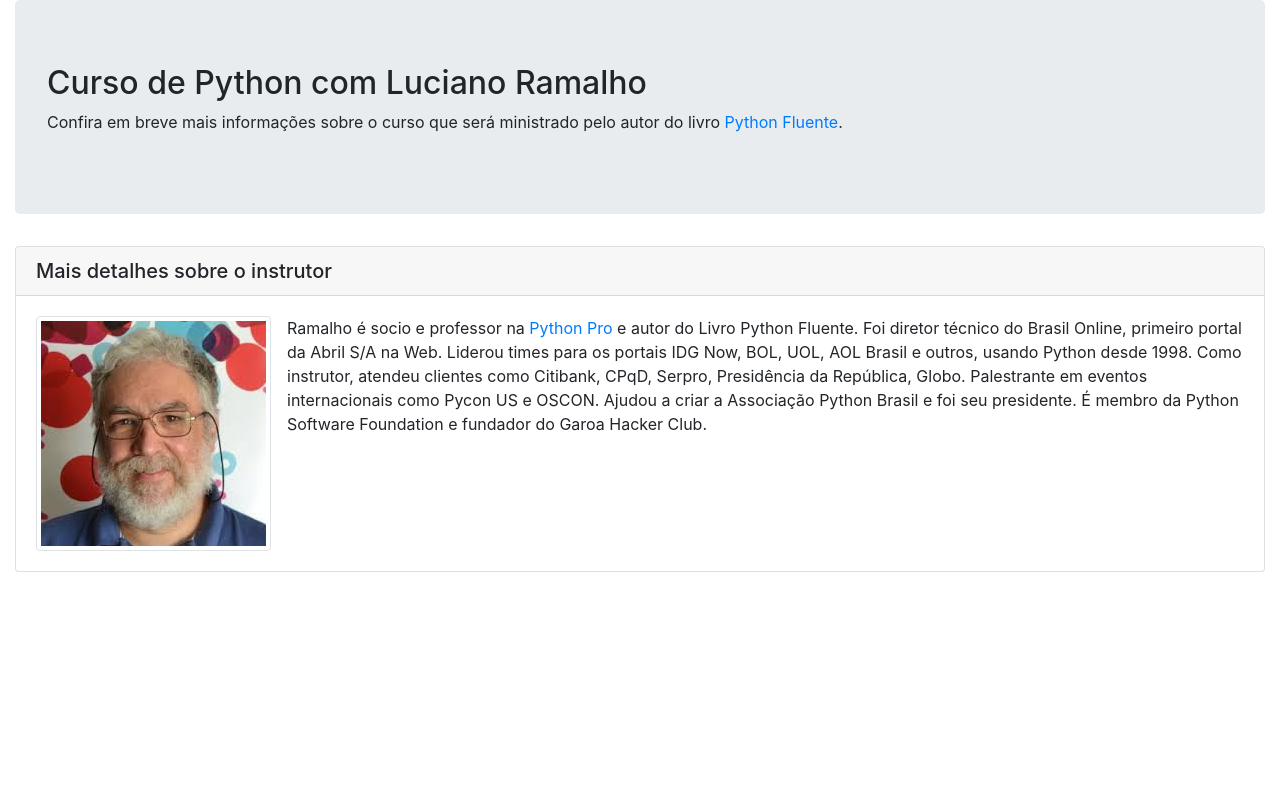
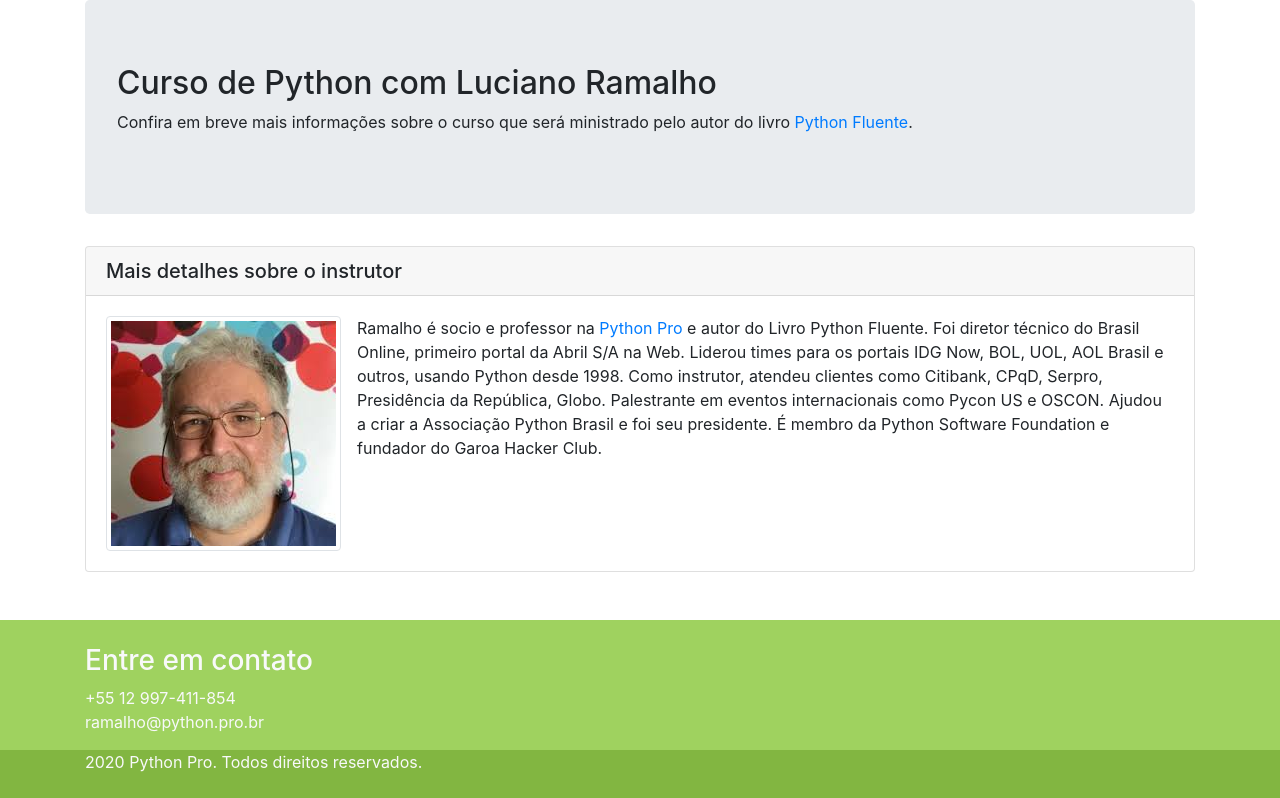
Before and after one commit to guilhermegouw/python_pro_django, a Django app: page / in a window 1280 px wide. Shown: the part 56-854 px from the top of the page. Before the commit the page ends 628 px from the top, so only its background shows below. Run offline with Django 3.2, Linux system fonts and the light colour scheme; some libraries are stand-ins or nearby versions.

Commit message:
footer style

```diff
--- a/pypro/base/static/css/style.css
+++ b/pypro/base/static/css/style.css
@@ -1 +1,6 @@
-# Empty CSS file for your own CSS
+.main-footer{
+    background-color: #9fd25f;
+}
+.rights{
+    background-color: #82b641;
+}
--- a/pypro/base/templates/base/home.html
+++ b/pypro/base/templates/base/home.html
@@ -33,7 +33,7 @@
       </div>
   </nav>
 
-    <div class="container-fluid">
+  <div class="container">
 	<div class="row">
 		<div class="col-md-12">
 
@@ -70,7 +70,30 @@
 			</div>
 		</div>
 	</div>
-</div>
+  </div>
+  <footer class="main-footer mt-5 pt-4 text-light">
+	  <div class="container">
+		  <div class="row">
+			  <div class="col">
+				  <h3>Entre em contato</h3>
+				  <address>
+					  +55 12 997-411-854
+					  <br/>
+					  <a href="mailto:ramalho@python.pro.br" class="text-light">ramalho@python.pro.br</a>
+				  </address>
+			  </div>
+		  </div>
+	  </div>
+	  <div class="rights pb-4">
+	      <div class="container">
+	    	  <div class="row">
+	    		  <div class="col">
+	    			  {% now 'Y' %} Python Pro. Todos direitos reservados.
+	    		  </div>
+	    	  </div>
+	      </div>
+	  </div>
+  </footer>
 
 
   </body>
```
